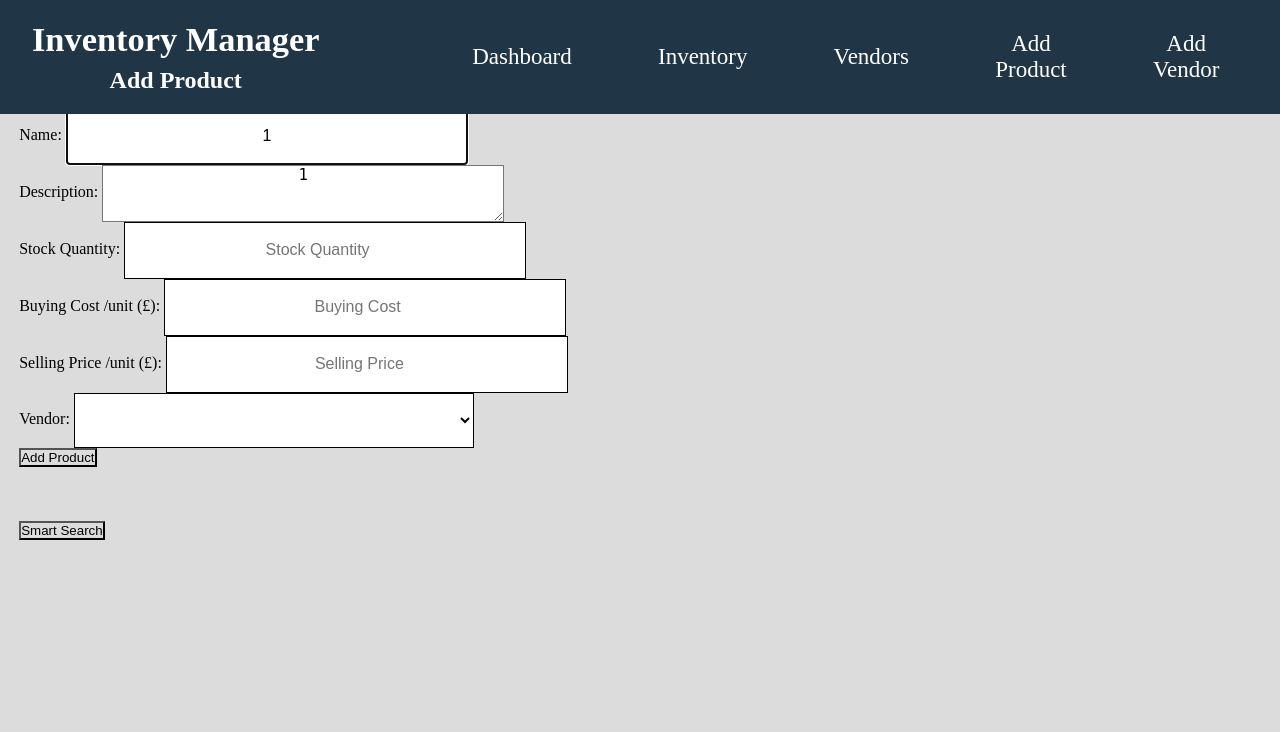
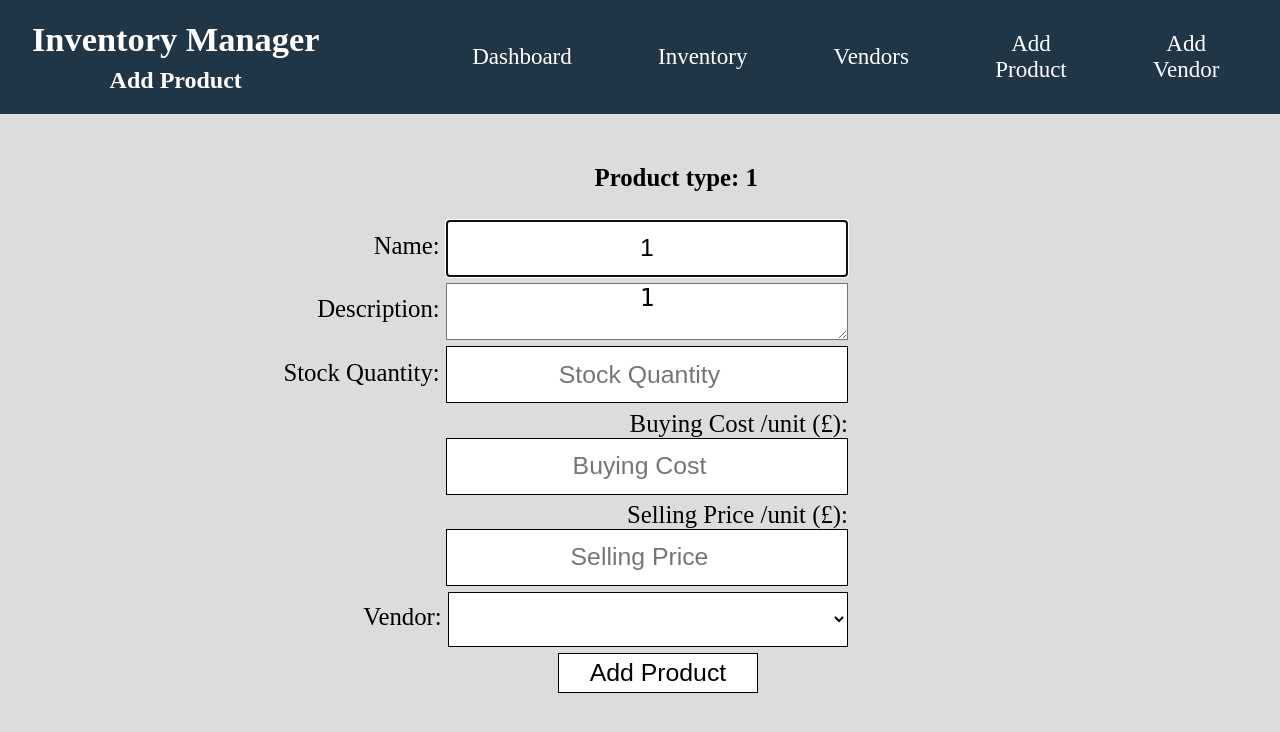
Before and after one commit to AlexanderSeton/inventory-manager, a Flask app: page /products/new/1 in a window 1280 px wide. Shown: the top 732 px of the page. Run offline with Flask 2, Linux system fonts and the light colour scheme; data that the repository does not hold is empty; some libraries are stand-ins or nearby versions.

Commit message:
Finished all CSS styling.

```diff
--- a/static/style.css
+++ b/static/style.css
@@ -553,3 +553,23 @@
     margin: 2%;
     vertical-align: middle;
 }
+
+
+
+/* products/smart_new.html */
+.product-smart-add-page {
+    margin-top: 3%;
+    font-size: 155%;
+    /* border: 1px black solid; */
+    padding: 2%;
+    padding-bottom: 2%;
+    text-align: right;
+    width: 50%;
+    margin-left: 15%;
+}
+
+.product-type-smart-add {
+    margin: 2%;
+    margin-right: 15%;
+    padding-bottom: 2%;
+}
--- a/templates/products/smart_new.html
+++ b/templates/products/smart_new.html
@@ -3,38 +3,38 @@
 
 <div class="product-smart-add-page">
 
-  <div>
+  <div class="product-type-smart-add">
       <h4>Product type: {{type}}</h4>
   </div>
 
   <form action="/products" method="post">
 
-    <div>
+    <div class="products-name">
       <label for="name">Name:</label>
       <input type="text" id="name" name="name" value={{type|capitalize}} required autofocus>
     </div>
 
-    <div>
+    <div class="products-description">
       <label for="description">Description:</label>
       <textarea type="text" id="description" name="description" placeholder="Description" required rows=4 cols=20>{{type|capitalize}}</textarea>
     </div>
 
-    <div>
+    <div class="products-stock-quantity">
       <label for="stock_quantity">Stock Quantity:</label>
       <input type="number" id="stock_quantity" name="stock_quantity" placeholder="Stock Quantity" required>
     </div>
 
-    <div>
+    <div class="products-buying-cost">
       <label for="buying_cost">Buying Cost /unit (£):</label>
       <input type="number" id="buying_cost" name="buying_cost" placeholder="Buying Cost" step="any" required>
     </div>
 
-    <div>
+    <div class="products-selling-price">
       <label for="selling_price">Selling Price /unit (£):</label>
       <input type="number" id="selling_price" name="selling_price" placeholder="Selling Price" step="any" required>
     </div>
 
-    <div>
+    <div class="products-vendor-id">
       <label for="vendor_id">Vendor:</label>
       <select id="vendor_id" name="vendor_id">
         {%for vendor in all_vendors%}
@@ -45,20 +45,12 @@
       </select>
     </div>
 
-      <div>
-        <button type="submit">Add Product</button>
+      <div class="products-submit">
+        <button type="submit" id="products-new-submit">Add Product</button>
       </div>
 
   </form>
 
-  <br><br><br>
-
-  <div>
-    <form action="/products/new/upload-image" method="post">
-      <button type="submit">Smart Search</button>
-    </form>
-  </div>
-
 </div>
 
 {%endblock%}
```
